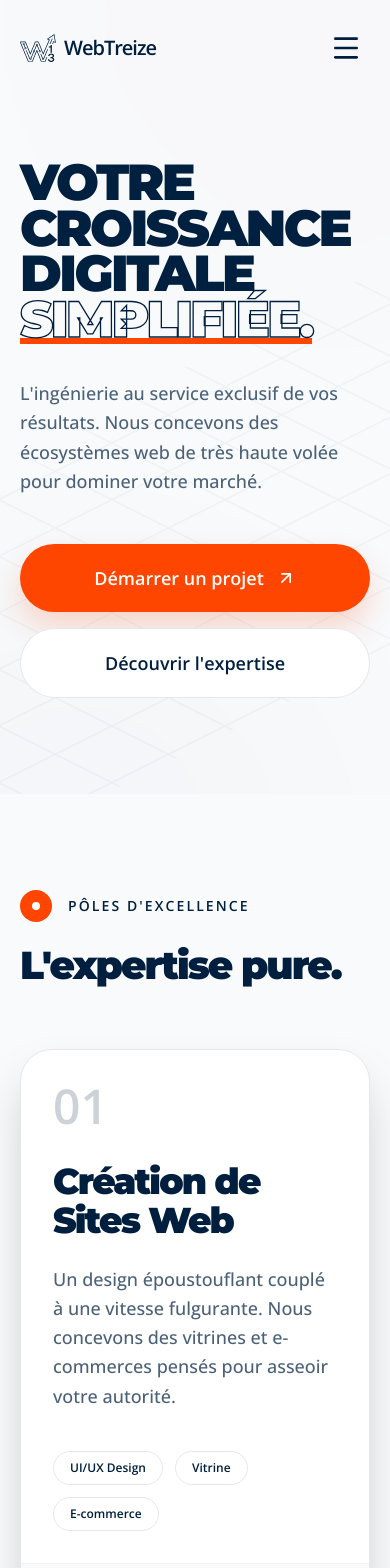
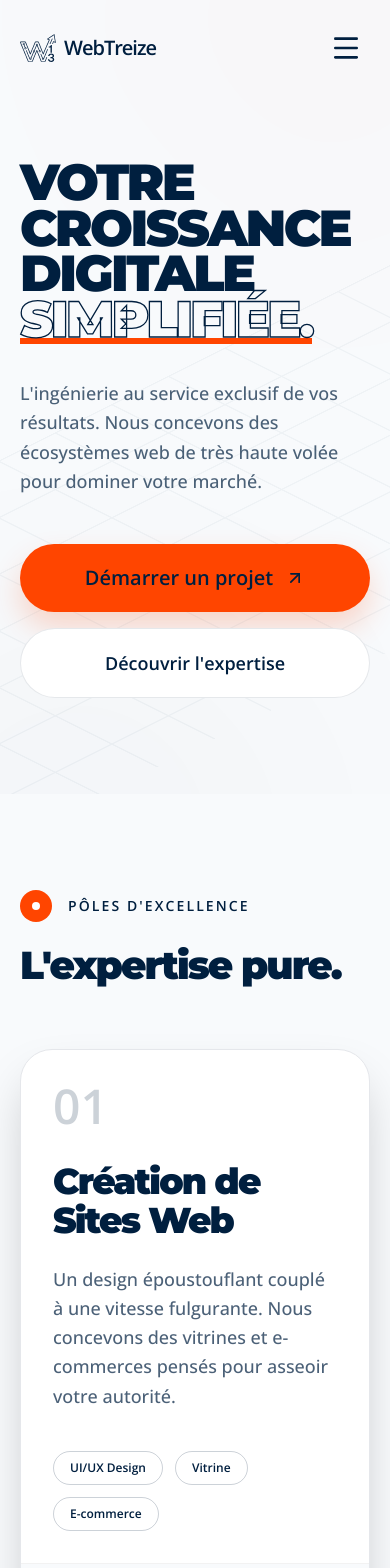
Before and after one commit to RayaneTks/webtreize, a Next.js app: page / in a window 390 px wide. Shown: the top 1568 px of the page. Built offline with nearby package versions, Linux system fonts and the light colour scheme.

Commit message:
perf: alleger home mobile (noise/anim), corriger contraste et accessibilite CTA

```diff
--- a/components/Footer.tsx
+++ b/components/Footer.tsx
@@ -18,7 +18,7 @@ export function Footer() {
 
         <LogoWebTreize className="w-10 h-10 opacity-70" />
 
-        <nav className="flex flex-wrap justify-center gap-6 md:gap-12 text-sm font-bold text-[#001F3F]/60" aria-label="Pied de page">
+        <nav className="flex flex-wrap justify-center gap-6 md:gap-12 text-sm font-bold text-[#001F3F]" aria-label="Pied de page">
           {FOOTER_LINKS.map(({ label, href }) => (
             <Link
               key={label}
--- a/components/background/NoiseOverlay.tsx
+++ b/components/background/NoiseOverlay.tsx
@@ -8,7 +8,7 @@ import React from 'react';
  */
 export function NoiseOverlay() {
   return (
-    <div className="pointer-events-none fixed inset-0 z-40 h-full w-full opacity-[0.035] mix-blend-overlay">
+    <div className="pointer-events-none fixed inset-0 z-40 hidden md:block h-full w-full opacity-[0.035] mix-blend-overlay">
       <svg xmlns="http://www.w3.org/2000/svg" width="100%" height="100%">
         <filter id="noise">
           <feTurbulence type="fractalNoise" baseFrequency="0.8" numOctaves="3" stitchTiles="stitch" />
--- a/components/sections/ContactSection.tsx
+++ b/components/sections/ContactSection.tsx
@@ -73,6 +73,7 @@ export function ContactSection() {
                   />
                   <button
                     type="submit"
+                    aria-label="Envoyer votre email pour être recontacté"
                     className="absolute right-2 w-12 h-12 bg-[#001F3F] text-white rounded-full flex items-center justify-center hover:bg-[#FF4500] transition-colors"
                   >
                     <ArrowRight className="w-5 h-5" />
--- a/components/sections/HeroSection.tsx
+++ b/components/sections/HeroSection.tsx
@@ -11,7 +11,7 @@ function HeroBackground() {
     <div className="absolute inset-0 overflow-hidden pointer-events-none z-0">
       {/* Grille isométrique animée */}
       <div
-        className="absolute top-0 left-[-20%] w-[140%] h-[140%] opacity-[0.04] animate-grid-drift"
+        className="absolute top-0 left-[-20%] w-[140%] h-[140%] opacity-[0.04] md:animate-grid-drift motion-reduce:animate-none"
         style={{
           backgroundImage:
             'linear-gradient(#001F3F 2px, transparent 2px), linear-gradient(90deg, #001F3F 2px, transparent 2px)',
@@ -70,7 +70,7 @@ export function HeroSection() {
                 <Link
                   href="#contact"
                   onClick={(e) => scroll(e, '#contact')}
-                  className="w-full sm:w-auto flex items-center justify-center gap-3 px-8 py-5 rounded-full bg-[#FF4500] text-white font-bold text-lg shadow-[0_15px_30px_rgba(255,69,0,0.2)] active:scale-95 transition-transform duration-300"
+                  className="w-full sm:w-auto flex items-center justify-center gap-3 px-8 py-5 rounded-full bg-[#FF4500] text-[#001F3F] font-bold text-xl sm:text-2xl shadow-[0_15px_30px_rgba(255,69,0,0.2)] active:scale-95 transition-transform duration-300"
                 >
                   Démarrer un projet <ArrowUpRight className="w-5 h-5" />
                 </Link>
--- a/components/sections/ServicesSection.tsx
+++ b/components/sections/ServicesSection.tsx
@@ -174,8 +174,8 @@ export function ServicesSection() {
                       className={cn(
                         'px-4 py-2 rounded-full text-xs md:text-sm font-bold border',
                         srv.id === '03' || srv.id === '04'
-                          ? 'border-white/30 text-white'
-                          : 'border-[#001F3F]/10 text-[#001F3F]'
+                          ? 'bg-white text-[#001F3F] border-transparent'
+                          : 'border-[#001F3F]/20 text-[#001F3F]'
                       )}
                     >
                       {tag}
```
